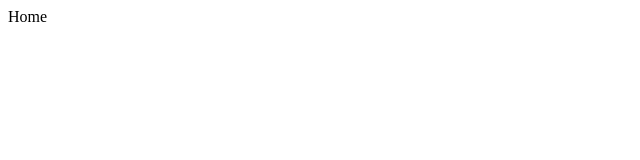
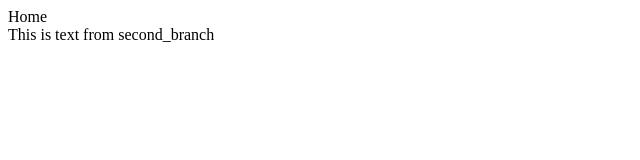
Before and after one commit to JakkapunWasupho/github_desktop_01, a plain HTML site: page index.html in a window 1280 px wide. Shown: the whole page, without its empty margins (0-640 px from the left). Drawn offline with Linux system fonts and the light colour scheme.

Commit message:
add main text
add main text

```diff
--- a/index.html
+++ b/index.html
@@ -10,6 +10,9 @@
 
 <body>
     <div>Home</div>
+    <main>
+        This is text from second_branch
+    </main>
 </body>
 
 </html>
```
